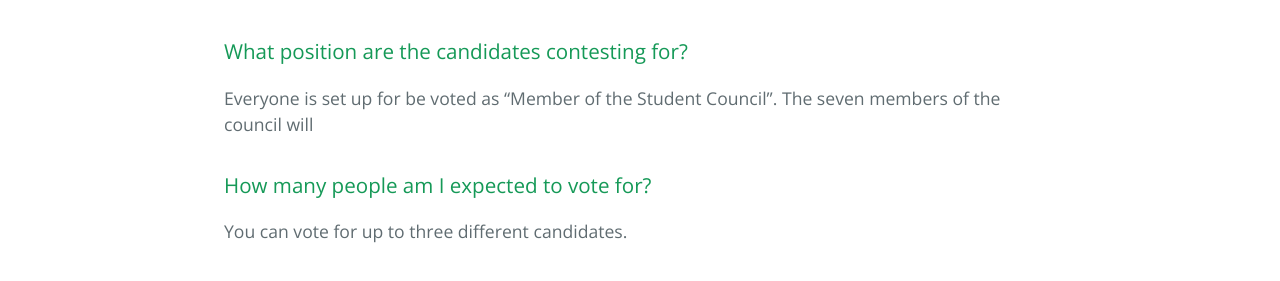
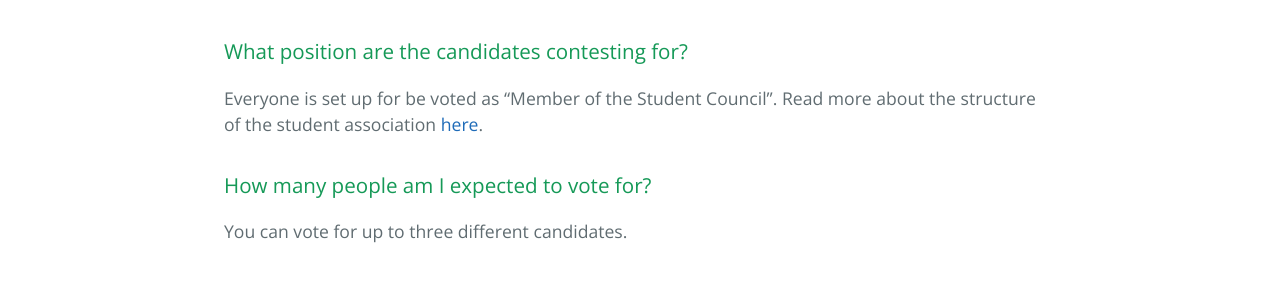
Before and after one commit to felixvd/naist-gsk, a Jekyll site: the page built from faq.md, in a window 1280 px wide. Shown: the part 397-678 px from the top of the page. Built offline with Jekyll 4.4.1, drawn with Linux system fonts in a browser that asks for light colours; our own code applies the rules of GitHub Pages for plain Markdown files.

Commit message:
Fixed text

```diff
--- a/faq.md
+++ b/faq.md
@@ -6,7 +6,7 @@ layout: default
 
 ### What position are the candidates contesting for?
 
-Everyone is set up for be voted as "Member of the Student Council". The seven members of the council will
+Everyone is set up for be voted as "Member of the Student Council". Read more about the structure of the student association [here](structure).
 
 ### How many people am I expected to vote for?
 
```
